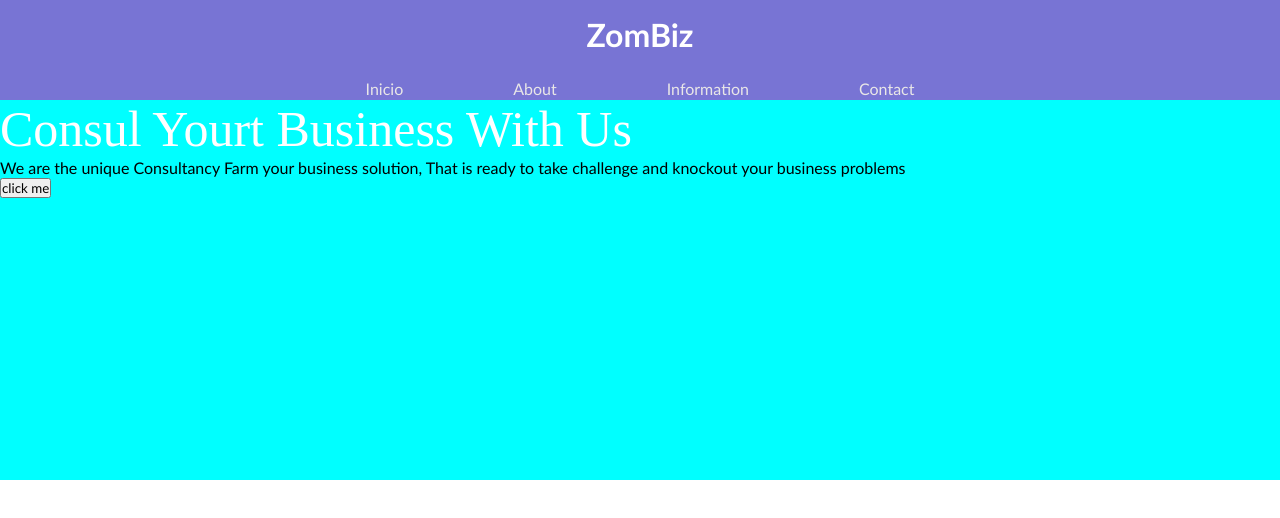
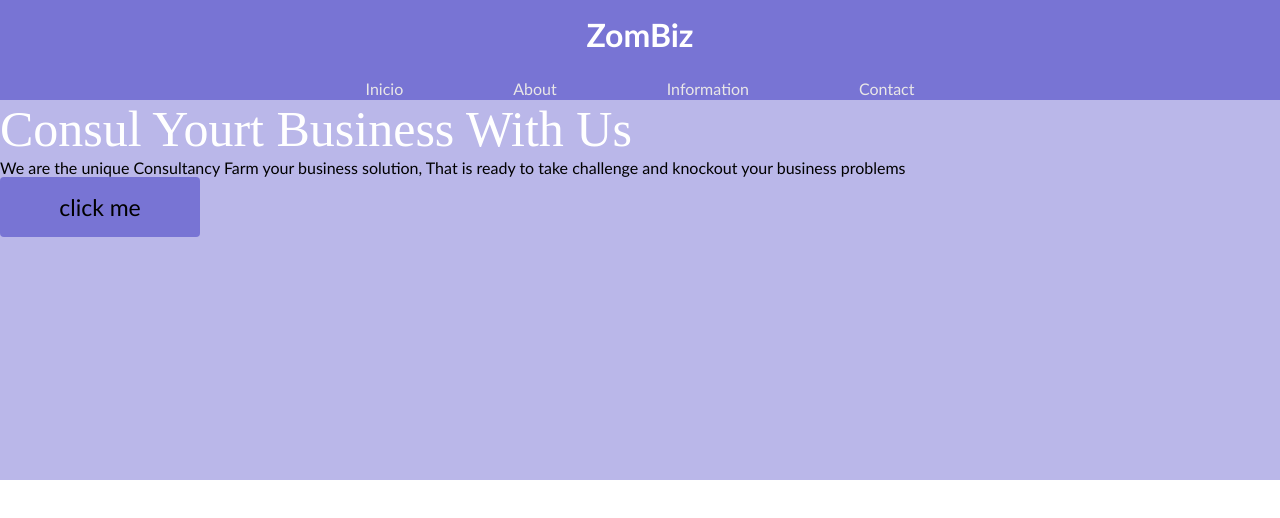
Before and after one commit to CarlosdGiammaria/curso-git, a plain HTML site: page index.html in a window 1280 px wide. Drawn offline with Linux system fonts and the light colour scheme.

Commit message:
estilos al boton

```diff
--- a/index.html
+++ b/index.html
@@ -32,7 +32,7 @@
         </p>
         <input
           type="button"
-          class="btn btn-saludo"
+          class="btn btn-primary"
           onclick="saludo()"
           value="click me"
         />
--- a/style.css
+++ b/style.css
@@ -43,9 +43,25 @@ header {
 
 }
 .contents{
-background-color: aqua;
+display: flex;
+flex-direction: column;
+flex-wrap: wrap;
+background-color: #7974d483;
 width: 100%;
 height: 380px;
+
+}
+
+.btn{
+width: 200px;
+height: 60px;
+border: none;
+border-radius: 4px;
+font-size: 23px;
+}
+
+.btn.btn-primary{
+background-color: #7874d4;
 
 }
 
```
